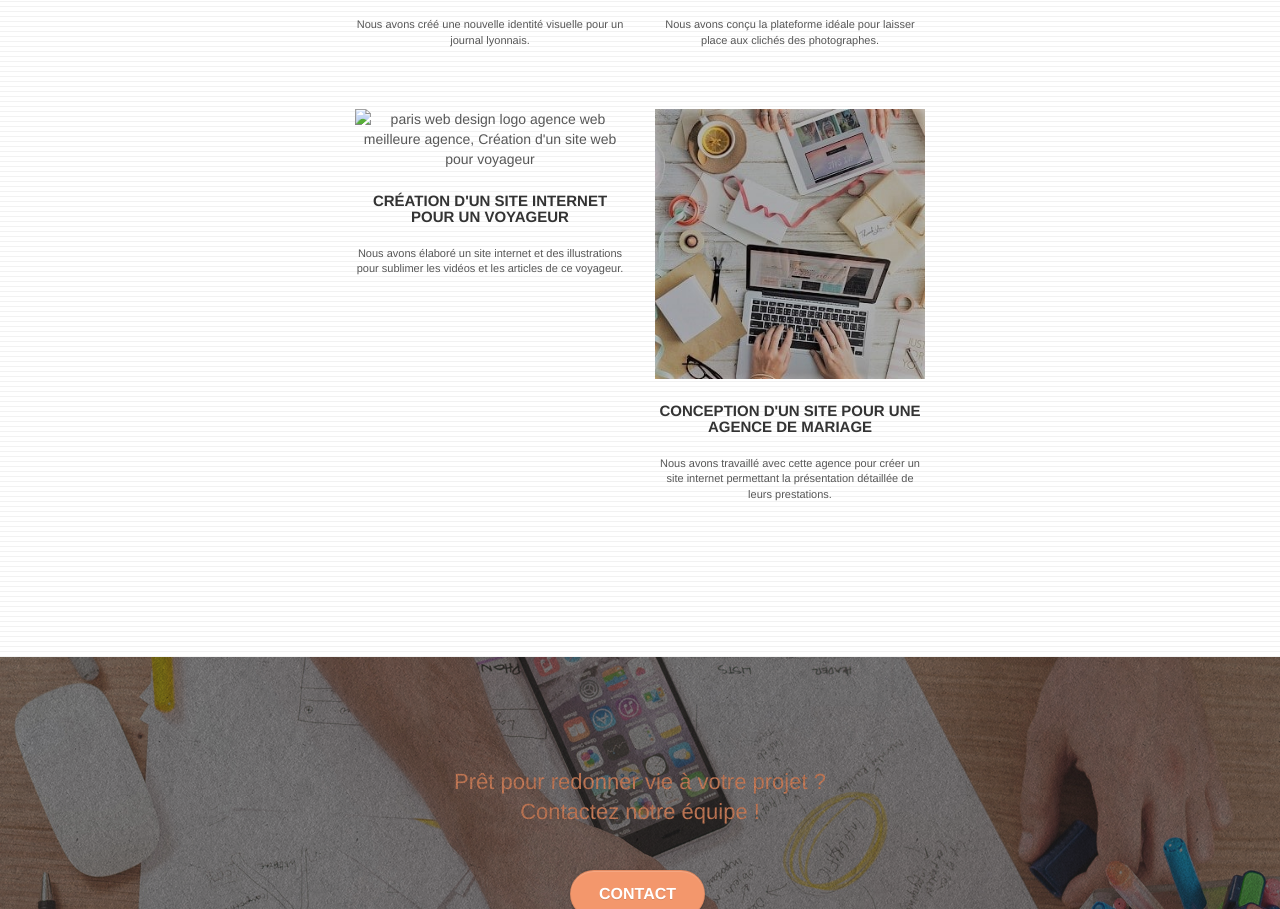
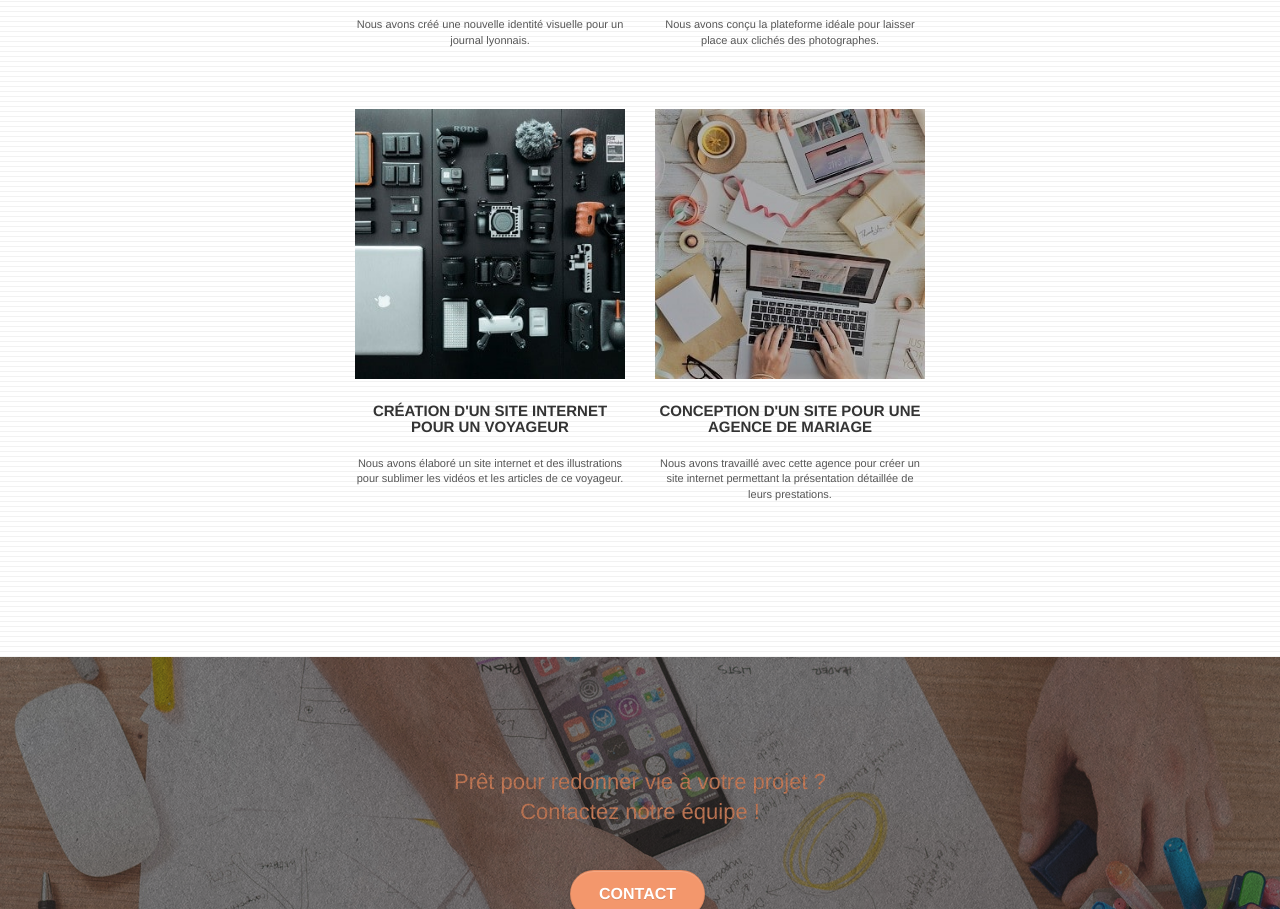
Before and after one commit to rocode-hub/ro_4_14072021, a plain HTML site: page index.html in a window 1280 px wide. Shown: the part 2296-3205 px from the top of the page. Drawn offline with Linux system fonts and the light colour scheme.

Commit message:
correction path portefolio picture blog-voyageur

```diff
--- a/index.html
+++ b/index.html
@@ -178,7 +178,7 @@
 		</div>
 		<div class="row tight-width-whitespace portfolio-row">
 			<div class="col-sm-6">
-				<a href="#" data-lightbox="img/blog-voyageur.jpg" data-gallery-id="gallery-1" data-caption="Création d'un site internet pour un voyageur" data-frame="snapshot-lb"><img src="img/img/blog-voyageur.jpg" class="img-responsive portfolio-thumb" alt="paris web design logo agence web meilleure agence, Création d'un site web pour voyageur"/></a>
+				<a href="#" data-lightbox="img/blog-voyageur.jpg" data-gallery-id="gallery-1" data-caption="Création d'un site internet pour un voyageur" data-frame="snapshot-lb"><img src="img/blog-voyageur.jpg" class="img-responsive portfolio-thumb" alt="paris web design logo agence web meilleure agence, Création d'un site web pour voyageur"/></a>
 				<h3 class="mg-md text-center">
 					Création d'un site internet pour un voyageur
 				</h3>
```
